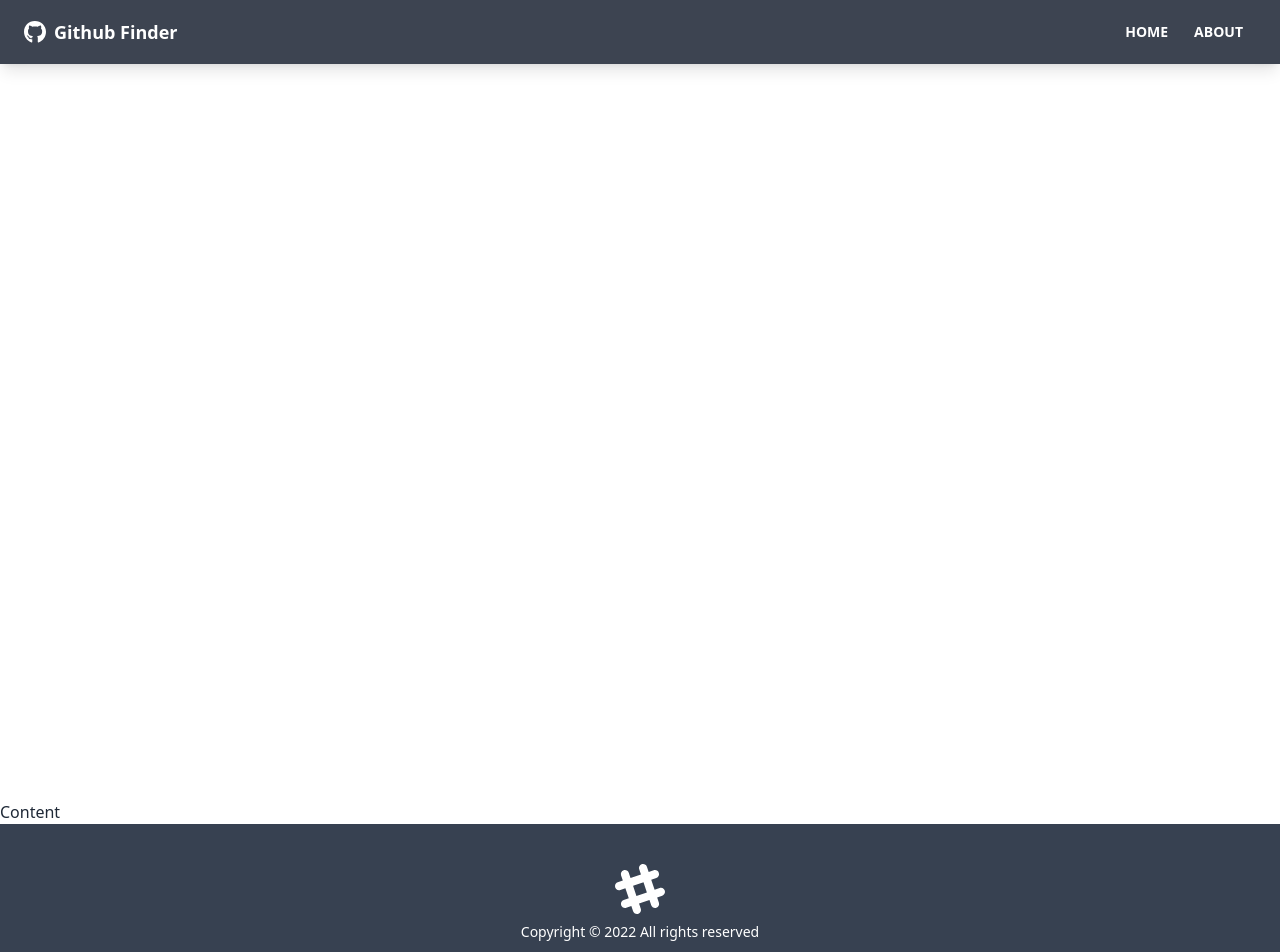
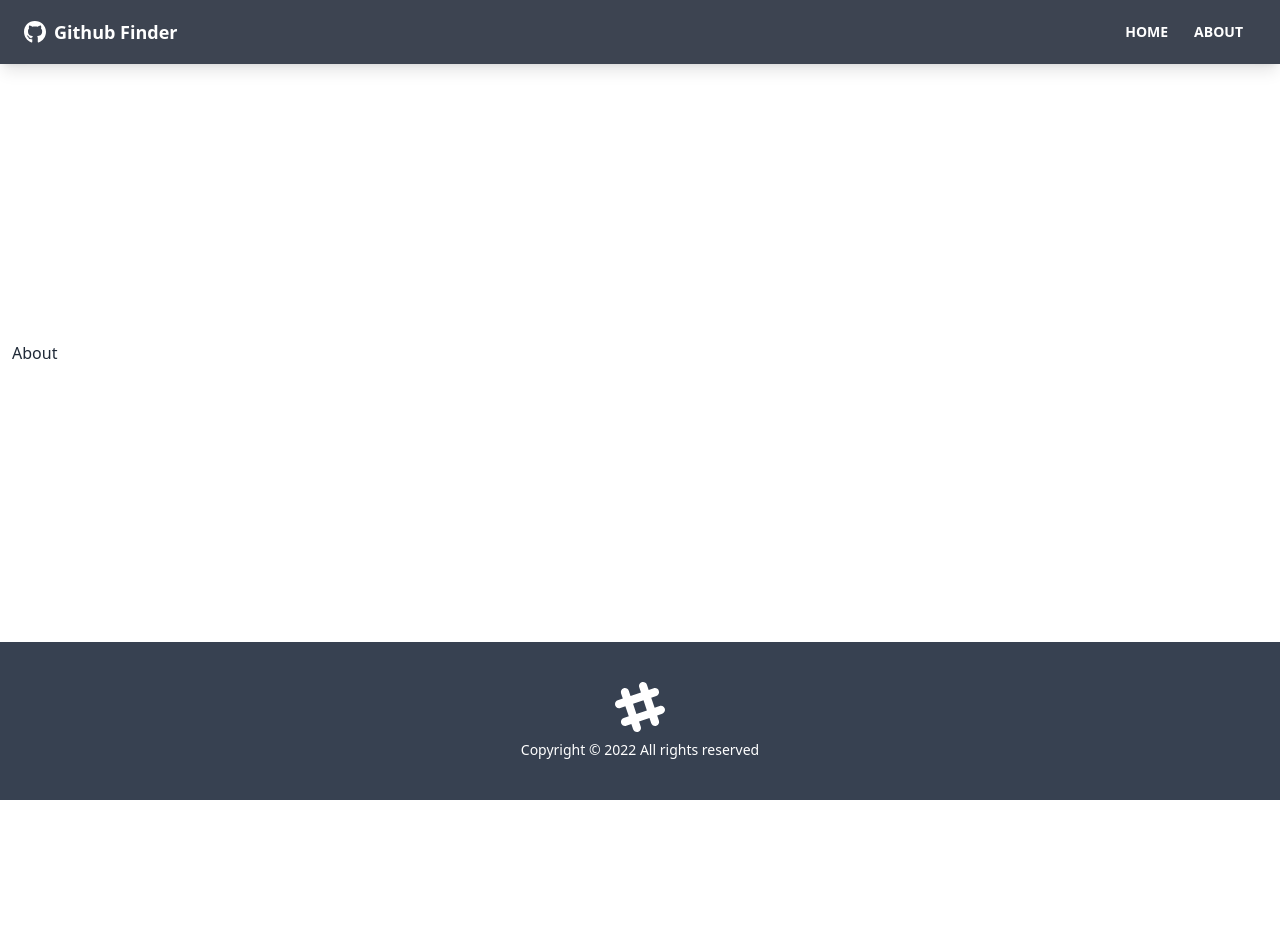
Before and after one commit to Kateryna-Borysenko/gitHubFinger, a React (Create React App) app: page /about in a window 1280 px wide. Shown: the top 952 px of the page. After the commit the page ends 800 px from the top, so only its background shows below. Built offline with nearby package versions, Linux system fonts and the light colour scheme.

Commit message:
Added Router V6

```diff
--- a/src/App.js
+++ b/src/App.js
@@ -2,18 +2,28 @@ import { BrowserRouter as Router, Route, Routes } from 'react-router-dom'
 import './App.css';
 import Navbar from './components/layout/Navbar'
 import Footer from './components/layout/Footer';
+import Home from './pages/Home';
+import About from './pages/About';
+import NotFound from './pages/NotFound';
+
 
 function App() {
   return (
     <Router>
       <div className='flex flex-col justify-between h-screen'>
         <Navbar />
+
+        <main className='container mx-auto px-3 pb-12'>
+          <Routes>
+            <Route path='/' element={<Home />} />
+            <Route path='/about' element={<About />} />
+            <Route path='/notfound' element={<NotFound />} />
+            {/* если будет введено, то что мы не ожидаем перебросит на Not Found Page */}
+            <Route path='/*' element={<NotFound />} />
+          </Routes>
+        </main>
+        <Footer />
       </div>
-
-      <main>
-        Content
-      </main>
-      <Footer />
     </Router>
   );
 }
--- /dev/null
+++ b/src/pages/About.jsx
@@ -0,0 +1,7 @@
+import React from 'react'
+
+const About = () => {
+  return <div>About</div>
+}
+
+export default About
--- /dev/null
+++ b/src/pages/Home.jsx
@@ -0,0 +1,7 @@
+import React from 'react'
+
+const Home = () => {
+  return <div>Home</div>
+}
+
+export default Home
--- /dev/null
+++ b/src/pages/NotFound.jsx
@@ -0,0 +1,7 @@
+import React from 'react'
+
+function NotFound() {
+  return <div>NotFound</div>
+}
+
+export default NotFound
```
